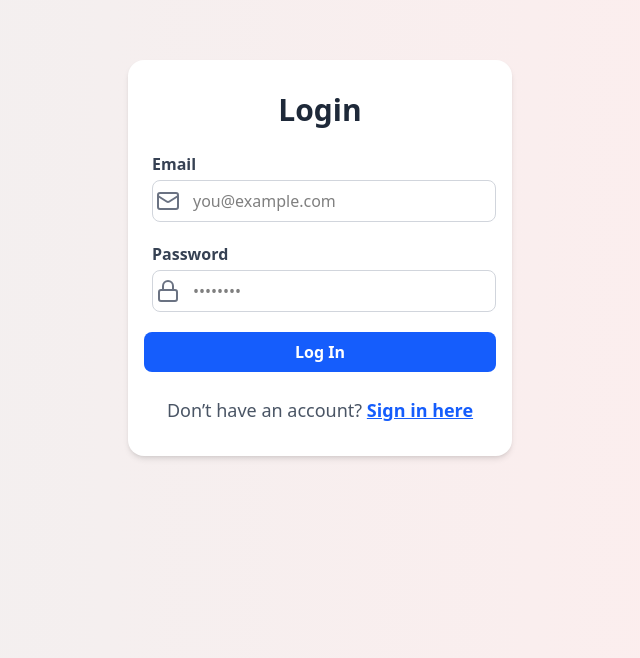
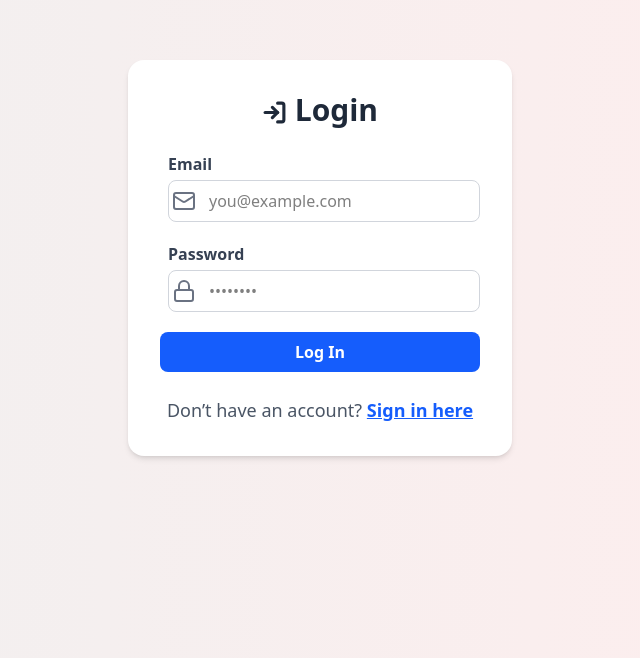
Before and after one commit to intensity4143/Task-Manager, a React (Vite) app in the folder frontend/: page /login in a window 1280 px wide. Shown: the part 142-800 px from the top of the page, without its empty margins (320-960 px from the left). Built offline with nearby package versions, Linux system fonts and the light colour scheme.

Commit message:
improved UI

```diff
--- a/frontend/src/components/Login.jsx
+++ b/frontend/src/components/Login.jsx
@@ -4,7 +4,7 @@ import { NavLink, useNavigate } from "react-router";
 import axios from "axios";
 import { toast } from "react-toastify";
 import { taskContext } from "../App";
-import { Mail, Lock } from "lucide-react";
+import { Mail, Lock, LogIn   } from "lucide-react";
 
 function Login(props) {
   const navigate = useNavigate();
@@ -34,9 +34,9 @@ function Login(props) {
 
   return (
     <div className="min-h-screen flex items-center justify-center bg-gray-100 px-2 bg-[linear-gradient(90deg,_rgba(240,240,240,1)_0%,_rgba(255,237,237,1)_100%)]">
-      <div className="bg-white py-8 px-4 rounded-2xl shadow-md w-full max-w-sm">
+      <div className="bg-white py-8 px-4 lg:px-8 md:px-8 rounded-2xl shadow-md w-full max-w-sm">
         <h1 className="text-3xl font-bold text-center mb-6 text-gray-800">
-          Login
+        <LogIn  className="inline-block" strokeWidth={3} size={25}/>  Login
         </h1>
         <form onSubmit={handleSubmit(handleLogin)} className="space-y-5">
           {/* Email Field */}
--- a/frontend/src/components/SignUp.jsx
+++ b/frontend/src/components/SignUp.jsx
@@ -3,7 +3,7 @@ import { useForm } from "react-hook-form";
 import { NavLink, useNavigate } from "react-router-dom";
 import { toast } from "react-toastify";
 import axios from "axios";
-import { ContactRound, Mail, Lock } from "lucide-react";
+import { ContactRound, Mail, Lock, UserPlus } from "lucide-react";
 
 const SignUp = () => {
   const navigate = useNavigate();
@@ -31,9 +31,9 @@ const SignUp = () => {
   };
   return (
     <div className="min-h-screen flex items-center justify-center bg-gray-100 px-2 bg-[linear-gradient(90deg,_rgba(240,240,240,1)_0%,_rgba(255,237,237,1)_100%)] ">
-      <div className="bg-white py-8 px-4 rounded-2xl shadow-md w-full max-w-sm">
+      <div className="bg-white py-8 px-4 lg:px-8 md:px-8 rounded-2xl shadow-md w-full max-w-sm">
         <h1 className="text-3xl font-bold text-center mb-6 text-gray-800">
-          Sign Up
+          <UserPlus className="inline-block" strokeWidth={3} size={30}/>{" "} Sign Up
         </h1>
         <form
           onSubmit={handleSubmit(handleSignUp)}
```
